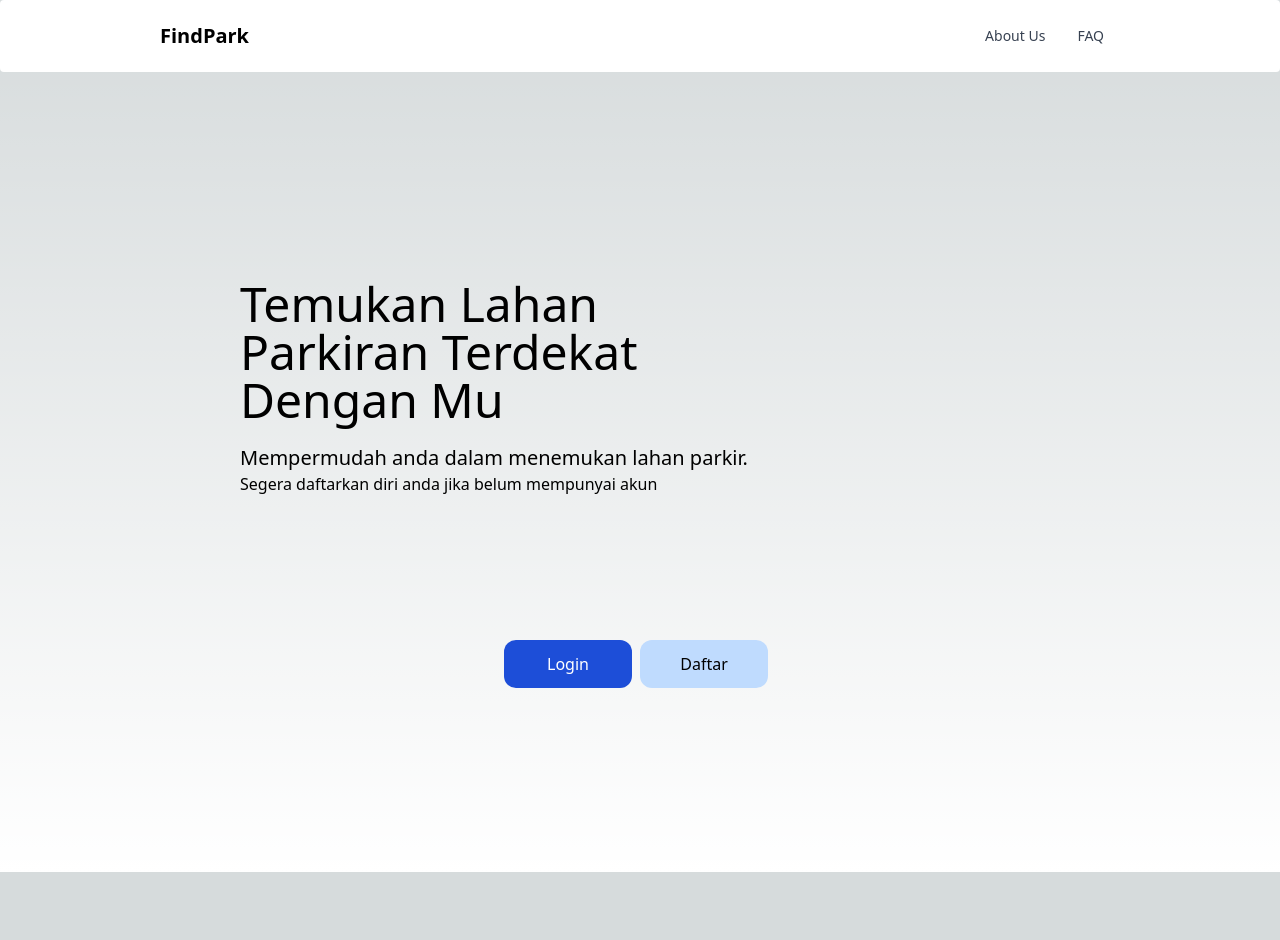
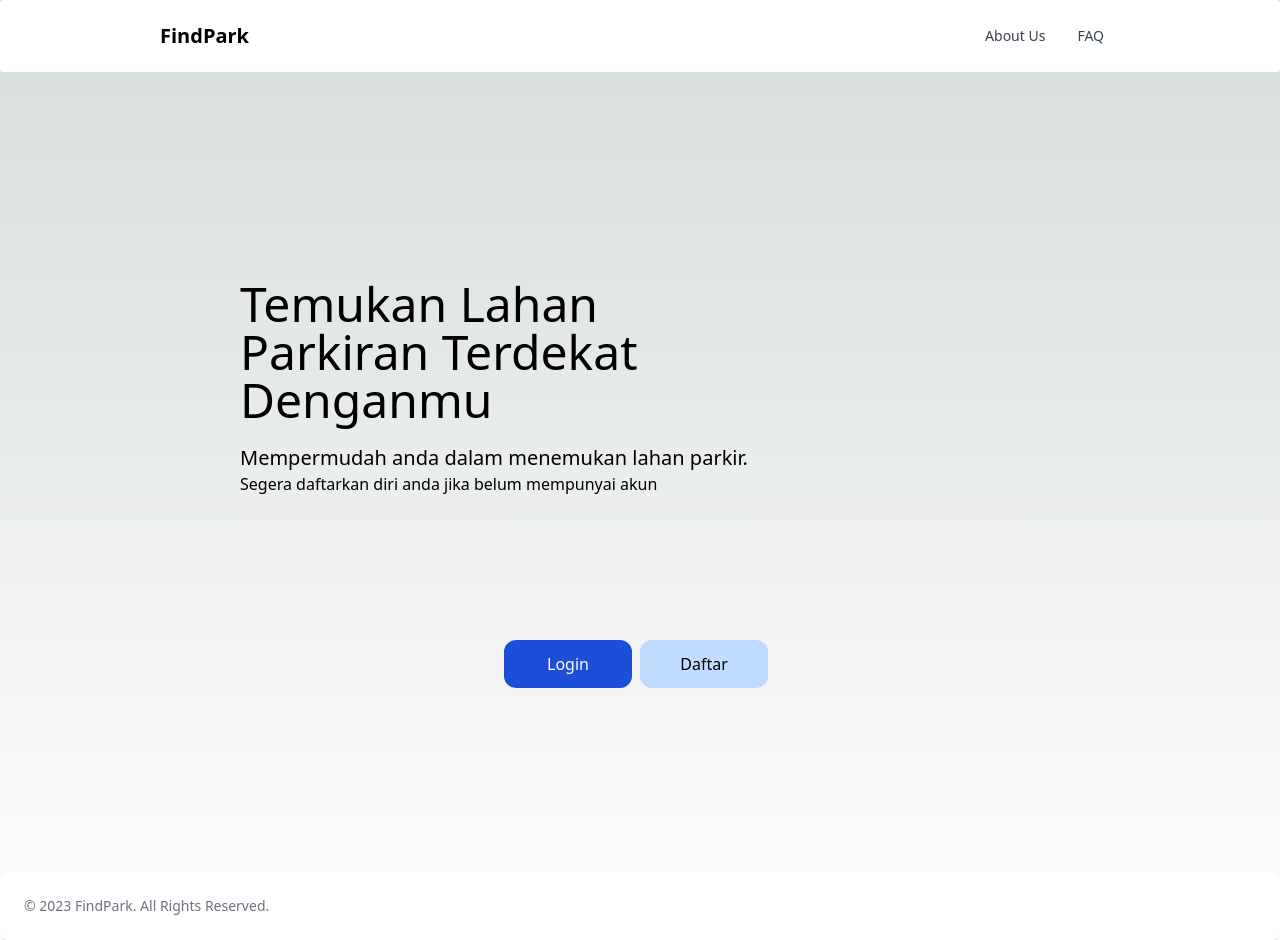
Before and after one commit to ahmadadi1415/nextfindpark, a Next.js app: page / in a window 1280 px wide. Before the commit the page ends 872 px from the top, so only its background shows below. Built offline with nearby package versions, Linux system fonts and the light colour scheme.

Commit message:
update navbar&footer

```diff
--- /dev/null
+++ b/src/components/footer.tsx
@@ -0,0 +1,10 @@
+export function Footer() {
+  return (
+    <footer className="p-4 bg-white rounded-lg shadow md:flex md:items-center md:justify-between md:p-6 dark:bg-gray-800">
+      <span className="text-sm text-gray-500 sm:text-center dark:text-gray-400">
+        © 2023 <a className="hover:underline ">FindPark</a>. All Rights
+        Reserved.
+      </span>
+    </footer>
+  );
+}
--- a/src/pages/index.tsx
+++ b/src/pages/index.tsx
@@ -3,6 +3,7 @@
 import { Inter } from "@next/font/google";
 import styles from "@/styles/Home.module.css";
 import { Navbar } from "@/components/navbar";
+import { Footer } from "@/components/footer";
 
 const inter = Inter({ subsets: ["latin"] });
 
@@ -14,7 +15,7 @@
         <main className={styles.main}>
           <div className="flex w-3/4 container flex-col mr-auto py-28 relative">
             <h1 className=" text-5xl font-sans text-left">
-              Temukan Lahan Parkiran Terdekat Dengan Mu
+              Temukan Lahan Parkiran Terdekat Denganmu
             </h1>
             <div className="py-5">
               <h2 className="text-xl font-sans text-left">
@@ -43,6 +44,7 @@
           </div>
         </main>
       </div>
+      <Footer />
     </>
   );
 }
```
